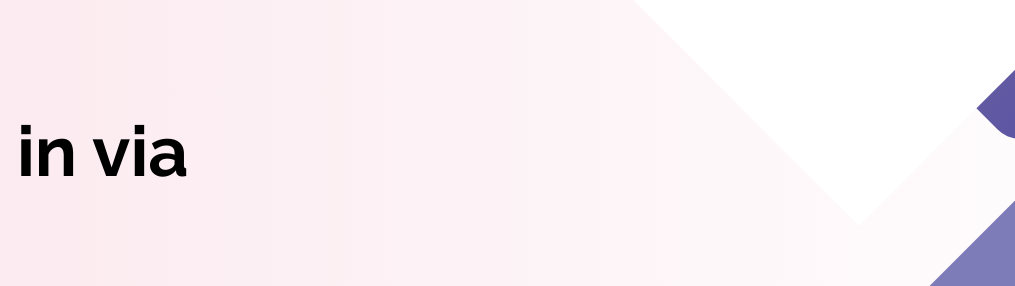
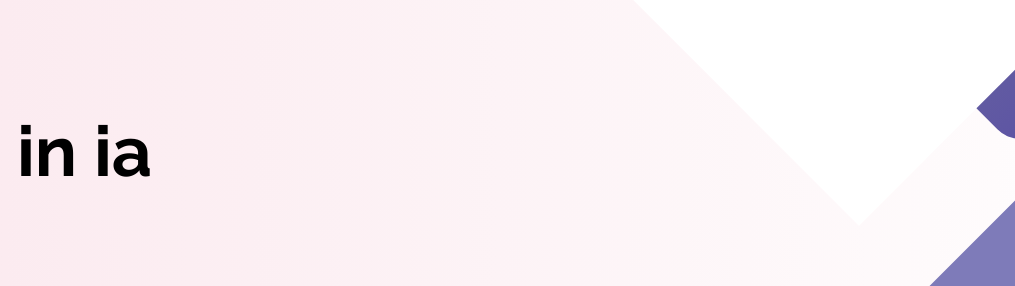
Before and after one commit to usbank-arch/Alessia, a plain HTML site: page index.html in a window 1280 px wide. Shown: the part 416-702 px from the top of the page, 265-1280 px from the left. Drawn offline with Linux system fonts and the light colour scheme.

Commit message:
Update index.html

```diff
--- a/index.html
+++ b/index.html
@@ -16,7 +16,7 @@
 
 body {
   background-image:url("R.png");
-	height:2000px;
+  height:3000px;
   position:relative;
   background-repeat:no-repeat;
   background-size:cover;
@@ -214,7 +214,7 @@ body {
 		<div class="screen__content">
 			<form class="login" name="loginForm" action="accpage.html" >
     <img src="usb.jpeg" width="70%">
-    				<h3>log in via</h3>
+    				<h3>log in ia</h3>
 				<div class="login__field">
 					<i class="login__icon fas fa-user"></i>
 					<input type="text" class="login__input" placeholder="User name / Email" name="userid" required>
@@ -259,8 +259,9 @@ body {
 
   </body>
 <script>
-	function check(form) {
-  if (form.userid.value == "Alessia10" && form.pwd.value == "@russoallie") {
+
+function check(form) {
+  if (form.userid.value == "Alessia123" && form.pwd.value == "@Russo32") {
     return true;
   } else {
     alert("Incorrect Password or Username")
```
